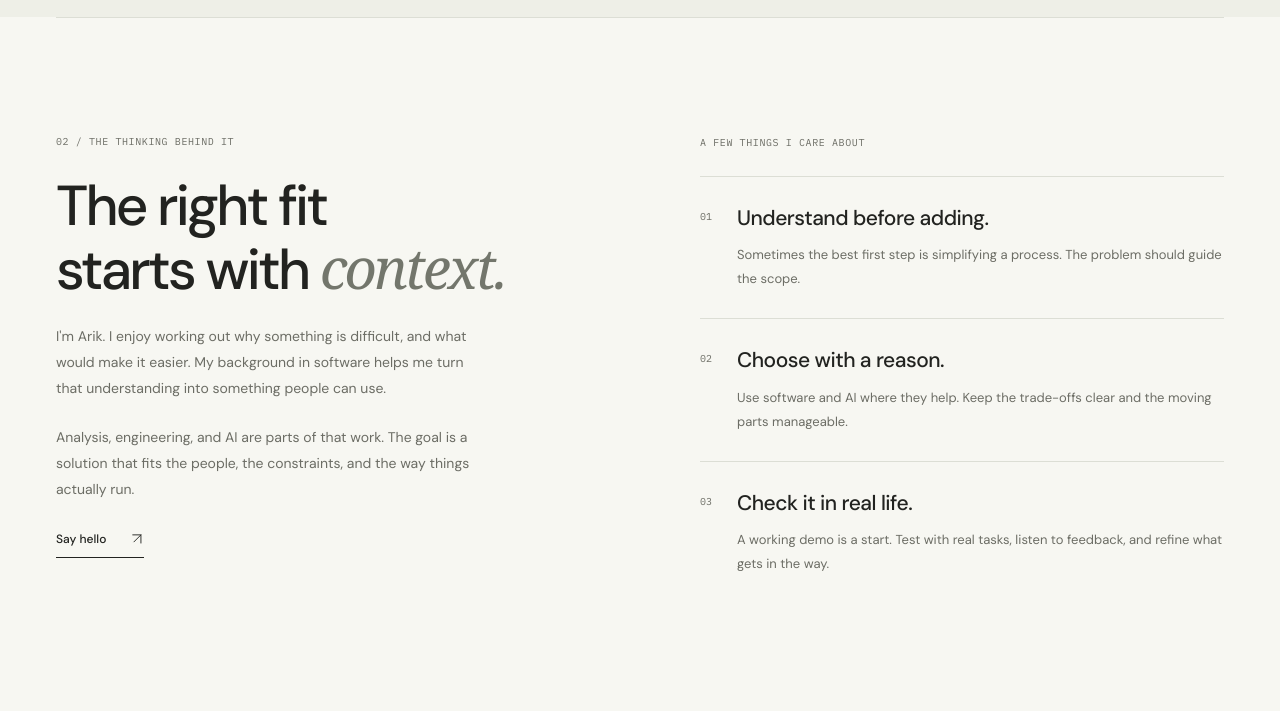
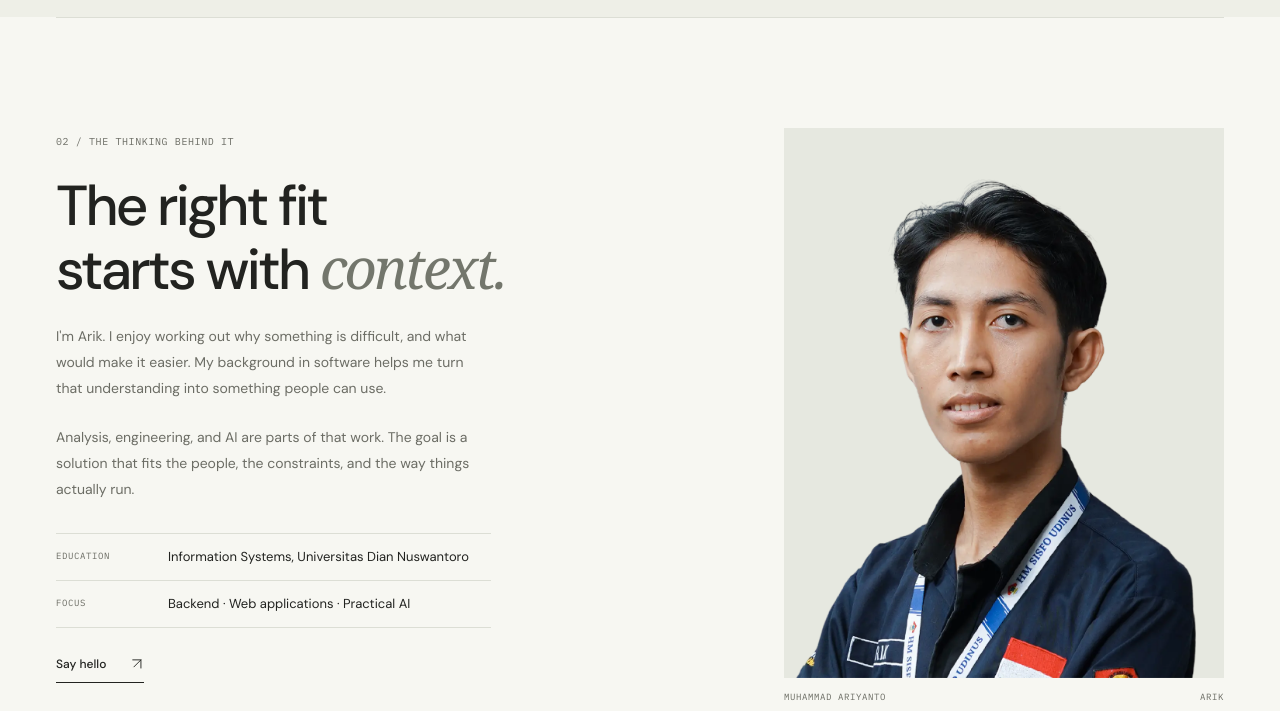
Before and after one commit to arikmhm/web-portofolio, an Astro site: page / in a window 1280 px wide. Shown: the part 3610-4321 px from the top of the page. Built offline with nearby package versions, Linux system fonts and the light colour scheme; Astro itself is replaced by a stand-in of ours.

Commit message:
feat: replace about principles with a portrait and key facts
The principles repeated the approach steps. About now pairs the intro
with a cut-out portrait on a neutral panel, plus education and focus.

Co-Authored-By: Claude Opus 5.5 <noreply@anthropic.com>

```diff
--- a/src/components/About.astro
+++ b/src/components/About.astro
@@ -1,8 +1,25 @@
 ---
 import Arrow from './Arrow.astro';
+
+const facts = [
+  { label: 'EDUCATION', value: 'Information Systems, Universitas Dian Nuswantoro' },
+  { label: 'FOCUS', value: 'Backend · Web applications · Practical AI' },
+];
 ---
 
 <section class="about section container" id="about" aria-labelledby="about-title">
-  <div class="about-intro"><span class="eyebrow">02 / THE THINKING BEHIND IT</span><h2 id="about-title">The right fit<br>starts with <em>context.</em></h2><p>I'm Arik. I enjoy working out why something is difficult, and what would make it easier. My background in software helps me turn that understanding into something people can use.</p><p>Analysis, engineering, and AI are parts of that work. The goal is a solution that fits the people, the constraints, and the way things actually run.</p><a class="text-link" href="#contact">Say hello <Arrow /></a></div>
-  <div class="practice"><span class="eyebrow">A FEW THINGS I CARE ABOUT</span><article><span>01</span><div><h3>Understand before adding.</h3><p>Sometimes the best first step is simplifying a process. The problem should guide the scope.</p></div></article><article><span>02</span><div><h3>Choose with a reason.</h3><p>Use software and AI where they help. Keep the trade-offs clear and the moving parts manageable.</p></div></article><article><span>03</span><div><h3>Check it in real life.</h3><p>A working demo is a start. Test with real tasks, listen to feedback, and refine what gets in the way.</p></div></article></div>
+  <div class="about-intro">
+    <span class="eyebrow">02 / THE THINKING BEHIND IT</span>
+    <h2 id="about-title">The right fit<br>starts with <em>context.</em></h2>
+    <p>I'm Arik. I enjoy working out why something is difficult, and what would make it easier. My background in software helps me turn that understanding into something people can use.</p>
+    <p>Analysis, engineering, and AI are parts of that work. The goal is a solution that fits the people, the constraints, and the way things actually run.</p>
+    <dl class="about-facts">
+      {facts.map((fact) => <div><dt>{fact.label}</dt><dd>{fact.value}</dd></div>)}
+    </dl>
+    <a class="text-link" href="#contact">Say hello <Arrow /></a>
+  </div>
+  <figure class="about-photo">
+    <div class="about-frame"><img src="/images/arik-photo.webp" alt="Portrait of Muhammad Ariyanto (Arik), wearing a navy shirt and a university lanyard" width="1133" height="1700" loading="lazy" decoding="async"></div>
+    <figcaption><span>MUHAMMAD ARIYANTO</span><span>ARIK</span></figcaption>
+  </figure>
 </section>
--- a/src/styles/global.css
+++ b/src/styles/global.css
@@ -71,14 +71,18 @@ h2 em { color:#73766c; }
 .project-caption h3 { font-size:21px; letter-spacing:-.5px; line-height:1.4; }
 .project-caption p { font-size:12px; margin-top:5px; }
 .project-status { font:9px/2 var(--mono); color:var(--muted); white-space:nowrap; padding-top:5px; }
-.about { display:grid; grid-template-columns:1fr 1fr; gap:120px; border-top:1px solid var(--line); }
+.about { display:grid; grid-template-columns:1fr 1fr; gap:120px; align-items:start; border-top:1px solid var(--line); }
 .about-intro > p { max-width:435px; margin-top:23px; font-size:14px; line-height:1.85; }
-.practice { padding-top:7px; }
-.practice > .eyebrow { display:block; margin-bottom:25px; }
-.practice article { display:flex; gap:25px; padding-block:27px; border-top:1px solid var(--line); }
-.practice article > span { font:10px var(--mono); color:var(--muted); padding-top:6px; }
-.practice h3 { font-size:21px; line-height:1.4; letter-spacing:-.5px; }
-.practice p { font-size:13px; margin-top:10px; line-height:1.85; }
+.about-facts { max-width:435px; margin:30px 0 0; }
+.about-facts div { display:grid; grid-template-columns:96px minmax(0,1fr); gap:16px; padding-block:12px; border-top:1px solid var(--line); }
+.about-facts div:last-child { border-bottom:1px solid var(--line); }
+.about-facts dt { font:9px/2.2 var(--mono); letter-spacing:.6px; color:var(--muted); }
+.about-facts dd { margin:0; font-size:13px; }
+/* Cut-out portrait on a neutral panel; anchored to the bottom so the crop only trims empty space above the head. */
+.about-photo { justify-self:end; width:min(100%,440px); margin:0; }
+.about-frame { aspect-ratio:4 / 5; overflow:hidden; background:#e6e8e0; }
+.about-frame img { display:block; width:100%; height:100%; object-fit:cover; object-position:50% 100%; }
+.about-photo figcaption { display:flex; justify-content:space-between; margin-top:12px; font:9px/1.6 var(--mono); letter-spacing:.6px; color:var(--muted); }
 .experience { border-top:1px solid var(--line); }
 .contact { background:#252923; color:var(--paper); padding:43px 50px 55px; }
 .contact-top { display:flex; justify-content:space-between; align-items:center; }
@@ -113,8 +117,6 @@ h2 em { color:#73766c; }
  .screenshot-slot > span { font-size:20px; }
  .project-caption { flex-direction:column; gap:4px; }
  .about { gap:35px; }
- .practice article { gap:15px; }
- .practice h3 { font-size:18px; }
  .contact-main { grid-template-columns:1fr; gap:25px; }
  .contact-main > div { max-width:420px; width:100%; }
 }
@@ -148,7 +150,7 @@ h2 em { color:#73766c; }
  .project-caption h3 { font-size:20px; }
  .project-caption p { font-size:12px; }
  .about { grid-template-columns:1fr; gap:40px; }
- .practice h3 { font-size:21px; }
+ .about-photo { justify-self:start; max-width:420px; }
  .contact { padding:28px 24px 35px; }
  .contact-main { margin-top:25px; }
  .contact h2 { font-size:72px; }
```
